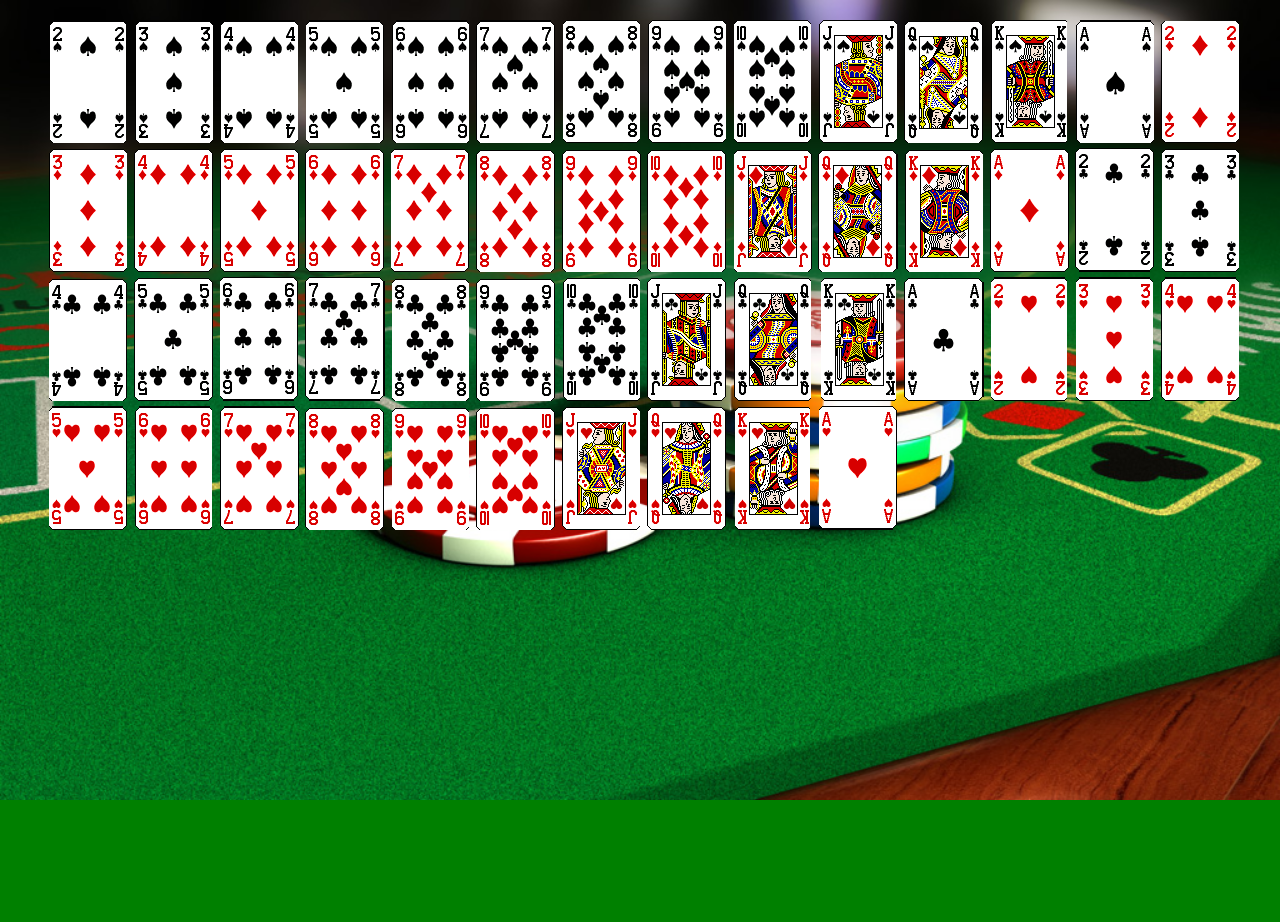
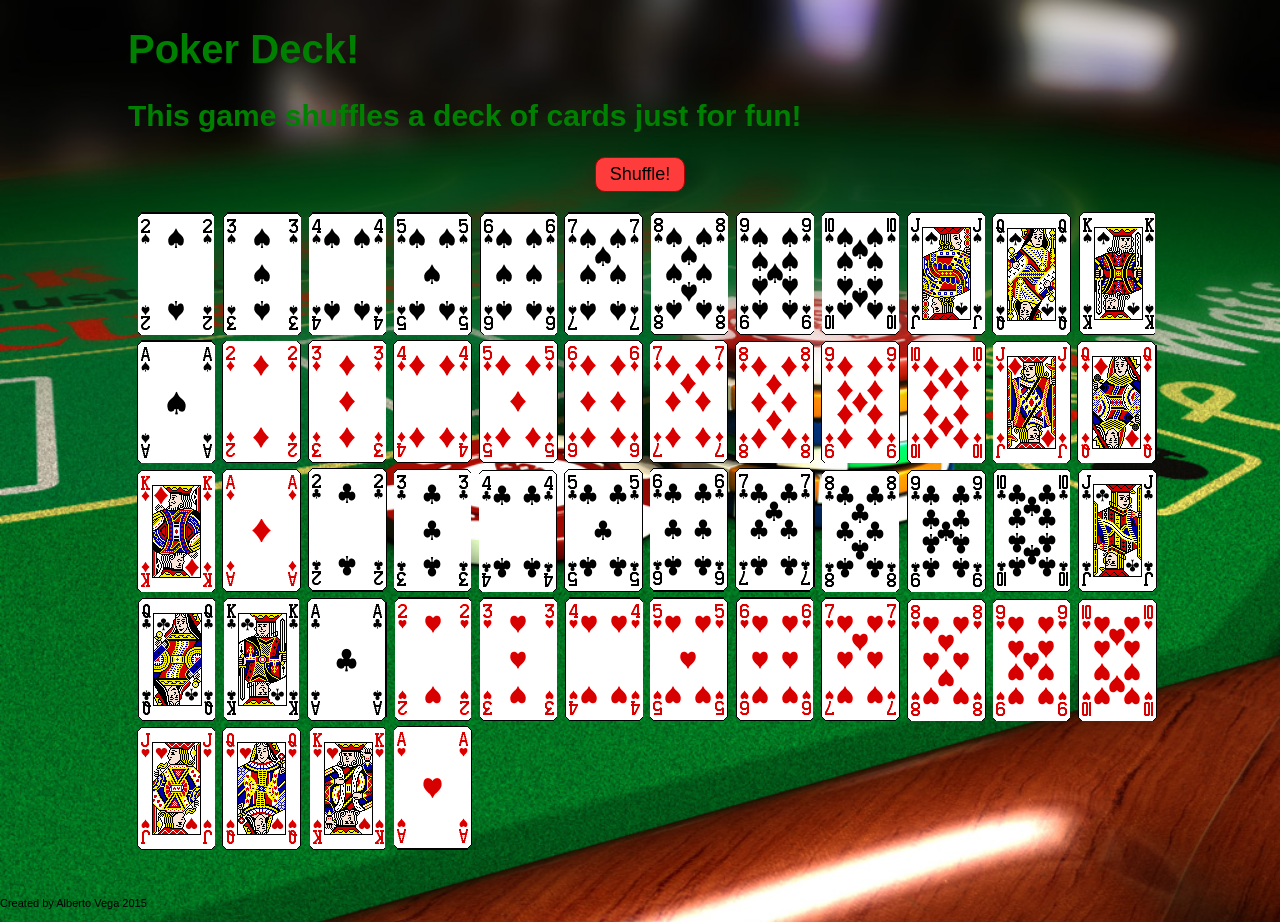
Before and after one commit to Alberto-Vega/sorting_cards, a plain HTML site: page index.html in a window 1280 px wide. Before the commit the page ends 800 px from the top, so only its background shows below. Drawn offline with nearby package versions, Linux system fonts and the light colour scheme.

Commit message:
Centered and modified size of elements

```diff
--- a/css/styles.css
+++ b/css/styles.css
@@ -1,33 +1,58 @@
 body {
+  margin-left: auto;
+  margin-right: auto;
   font-family: arial;
   font-size: 20px;
+  color:green;
   background-color: green;
   background-image: url("poker_table.jpg");
-        -webkit-background-size: cover;
-        -moz-background-size: cover;
-        -o-background-size: cover;
   background-size: cover;
+  background-size: cover;
+  background-size: cover;
+  background-size: cover;}
 
-      }
+header  {
+  width: 80%;
+  height: 36%;
+  margin-left: auto;
+  margin-right: auto;}
+
+button  {
+  display: block;
+  margin-left: auto;
+  margin-right: auto;
+  background-color: #ff3c3c;
+  border: 1px solid #B40000;
+  width:90px;
+  height: 35px;
+  font-size: 18px;
+  padding: 3px 5px;
+  border-radius: 10px;}
+
+#content  {
+  height: 85%;
+  width: 85%;
+  margin-left: auto;
+  margin-right: auto;}
+
 ul #deck {
-        display: inline;
+  display: block;
   color: black;
-        padding-top
-        padding-right: 20em;
-        padding-bottom:20em;
-        padding-left:20em;
-        height: 20em;
-        width: 60em;
+  height: 75%;
+  width: 50%;
   background-color: green;
   border-radius: 10px;
-        opacity: .6;
-        margin: 40em;
-        margin-top: 40em;
+  opacity: .6;}
 
-
-      }
 li  {
   display: inline-block;
   width: 4em;
-        text-align: center;
-      }
+  text-align: center;}
+
+footer {
+  margin: 10px 0 0 0;
+  float: left;
+  width: 40%;
+  font-size: 11px;
+  line-height: 130%;
+  color: black;}
--- a/index.html
+++ b/index.html
@@ -1,10 +1,19 @@
 <!doctype html>
 <html>
   <head>
-  <title>Deck -o- Cards</title>
+    <title>Deck of Cards</title>
     <link href="css/styles.css" type="text/css" rel="stylesheet" />
   </head>
   <body>
+    <div id="page">
+      <header>
+        <hgroup>
+          <h1>Poker Deck!</h1>
+          <h2>This game shuffles a deck of cards just for fun!</h2>
+        </hgroup>
+        <button>Shuffle!</button>
+      </header>
+      <div id="content">
         <ul id="deck">
           <li class="card"><img src="images/2spades.png " alt="2spades"/></li>
           <li class="card"><img src="images/3spades.png " alt="3spades"/></li>
@@ -59,53 +68,15 @@
           <li class="card"><img src="images/kinghearts.png" alt="kinghearts"</></li>
           <li class="card"><img src="images/acehearts.png" alt="acehearts"</></li>
         </ul>
-
-  <script src="http://ajax.googleapis.com/ajax/libs/jquery/2.1.1/jquery.min.js"></script>
-  <script type="text/javascript">
-  /*  function Card(r, s) {
-      this.rank = r;
-      this.suit = s;
-      this.toHTML = function() {
-        return "<li class='card'>" + this.rank + "-" + this.suit + "</li>";
-    }
-
-    function Deck() {
-      var thisDeck = this;
-      this.suits = ['H', 'C', 'D', 'S'];
-      this.ranks = ['A', '2', '3', '4', '5', '6', '7', '8', '9', '10', 'J', 'Q', 'K'];
-
-      $.each(thisDeck.suits, function() {
-        var suit = this;
-        $.each(thisDeck.ranks, function() {
-          var rank = this;
-          var card = new Card(rank, suit);
-          $('#deck').append(card.toHTML());
-        });
-      });
-
-    } */   // I am trying to use just the shuffle to sort the card images
-
-    var shuffle = function(m) {
-      var rand, $rand;
-
-      rand = Math.floor(Math.random() * m--);
-
-      $('li:eq(' + m + ')').
-        after($('li:eq(' + rand + ')')).
-        insertBefore($('li:eq(' + rand + ')'))
-
-      if(m) {
-        setTimeout(shuffle, 125, m);
-
-      }
-    };
-
-    var deck = new Deck();
-    shuffle($('.cards').length);
-
-};
-
-
+      </div>
+      <footer>
+        <p>Created by Alberto Vega 2015</p>
+      </footer>
+      <script src="http://ajax.googleapis.com/ajax/libs/jquery/2.1.3/jquery.min.js"></script>
+      <script>
+      window.jQuery || document.write('<script src="js/jquery-2.1.3.js"><\/script>')
       </script>
+      <script src="js/deckofcards.js"></script>
+    </div>
   </body>
 </html>
--- a/js/deckofcards.js
+++ b/js/deckofcards.js
@@ -0,0 +1,17 @@
+$('button').on("click",gameRuns);
+function gameRuns() {
+  var shuffle = function(m) {
+    var rand, $rand;
+
+    rand = Math.floor(Math.random() * m--);
+    $('li:eq(' + m + ')').
+      after($('li:eq(' + rand + ')')).
+      insertBefore($('li:eq(' + rand + ')'))
+
+    if(m) {
+      setTimeout(shuffle, 125, m);
+    }
+  };
+
+  shuffle($('.cards').length);
+};
```
Lines whose indentation alone changed are shown as unchanged.
